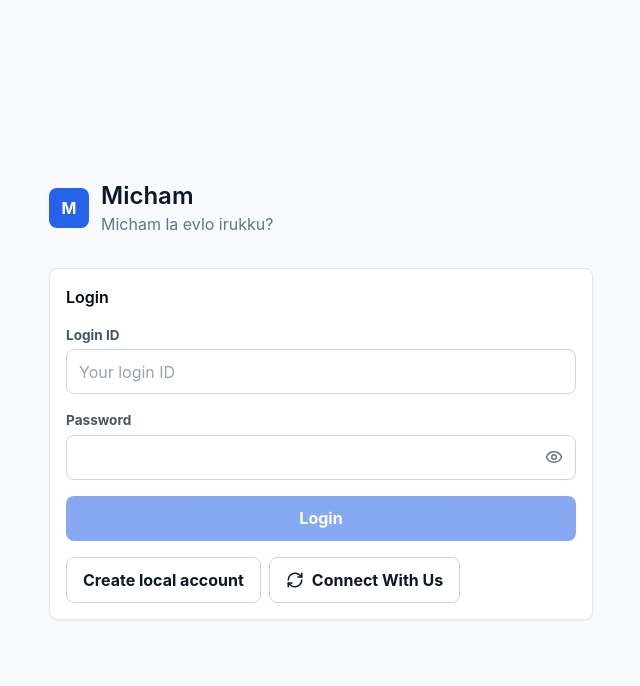
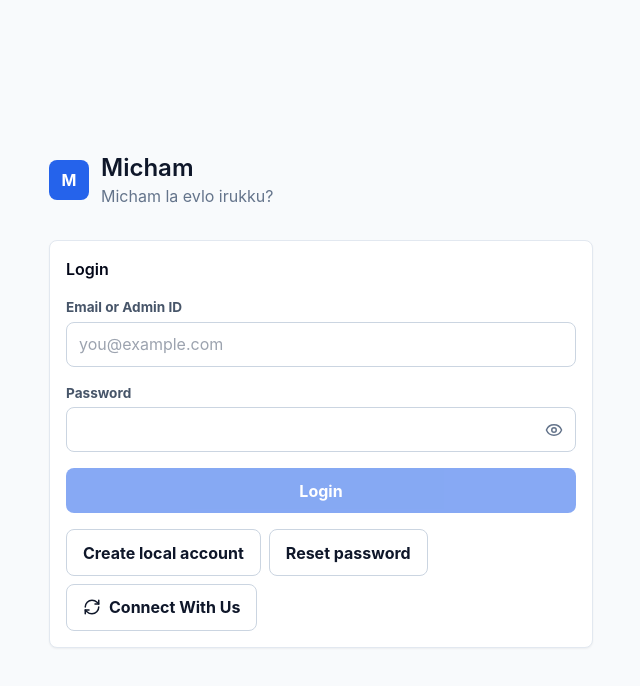
Before and after one commit to SK-JD/Micham, a React (Vite) app: page / in a window 1280 px wide. Shown: the top 686 px of the page, without its empty margins (319-959 px from the left). Built offline with nearby package versions, Linux system fonts and the light colour scheme.

Commit message:
Improve email login and local password reset

```diff
--- a/src/main.tsx
+++ b/src/main.tsx
@@ -122,6 +122,10 @@ function createConnectionCode() {
   return `MCH-${Math.random().toString(36).slice(2, 6).toUpperCase()}-${Math.random().toString(36).slice(2, 6).toUpperCase()}`;
 }
 
+function isValidEmail(value: string) {
+  return /^[^\s@]+@[^\s@]+\.[^\s@]+$/.test(value);
+}
+
 function belongsToProfile<T extends { ownerProfileId?: string; deletedAt?: string }>(item: T, profileId?: string, includeGlobal = false) {
   if (item.deletedAt) return false;
   if (!profileId) return includeGlobal && !item.ownerProfileId;
@@ -389,31 +393,44 @@ function AuthGate({
   onLogin: (profileId: string) => Promise<void>;
   onAdminLogin: () => Promise<void>;
 }) {
-  const [mode, setMode] = useState<"login" | "register" | "connect">("login");
+  const [mode, setMode] = useState<"login" | "register" | "connect" | "reset">("login");
   const [loginId, setLoginId] = useState("");
   const [password, setPassword] = useState("");
+  const [connectionCode, setConnectionCode] = useState("");
+  const [newPassword, setNewPassword] = useState("");
+  const [confirmPassword, setConfirmPassword] = useState("");
   const [displayName, setDisplayName] = useState("");
   const [currency, setCurrency] = useState(config.defaultCurrency);
   const [accounts, setAccounts] = useState([{ name: "Cash", openingBalance: 0 }]);
+  const [formError, setFormError] = useState("");
 
   const login = async () => {
-    const normalizedLoginId = loginId.trim();
+    setFormError("");
+    const normalizedLoginId = loginId.trim().toLowerCase();
     const loginLimit = checkRateLimit(`micham_login_${normalizedLoginId || "blank"}`, LOGIN_LIMIT.max, LOGIN_LIMIT.windowMs);
     if (!loginLimit.allowed) {
-      notify(`Too many login attempts. Try again in ${minutesFromMs(loginLimit.retryAfterMs)} minute(s).`, "error");
-      return;
-    }
-
-    if (normalizedLoginId === config.adminId && password === config.adminPassword) {
+      const message = `Too many login attempts. Try again in ${minutesFromMs(loginLimit.retryAfterMs)} minute(s).`;
+      setFormError(message);
+      notify(message, "error");
+      return;
+    }
+
+    if (loginId.trim() === config.adminId && password === config.adminPassword) {
       resetRateLimit(`micham_login_${normalizedLoginId}`);
       await onAdminLogin();
+      return;
+    }
+
+    if (!isValidEmail(normalizedLoginId)) {
+      setFormError("Use your email address to login, or use the admin ID for admin login.");
       return;
     }
 
     const passwordHash = await hashPassword(password);
     const profile = await db.profiles.where("loginId").equals(normalizedLoginId).first();
     if (!profile || profile.passwordHash !== passwordHash) {
-      notify("Invalid login.", "error");
+      setFormError("Invalid email or password.");
+      notify("Invalid email or password.", "error");
       return;
     }
     if (!profile.connectionCode) {
@@ -424,18 +441,22 @@ function AuthGate({
   };
 
   const register = async () => {
-    const normalizedLoginId = loginId.trim();
-    if (normalizedLoginId.length < 3) {
-      notify("Login ID must be at least 3 characters.", "error");
+    setFormError("");
+    const normalizedLoginId = loginId.trim().toLowerCase();
+    if (!isValidEmail(normalizedLoginId)) {
+      setFormError("Enter a valid email address.");
+      notify("Enter a valid email address.", "error");
       return;
     }
     if (password.length < 8) {
+      setFormError("Password must be at least 8 characters.");
       notify("Password must be at least 8 characters.", "error");
       return;
     }
 
     const existing = await db.profiles.where("loginId").equals(normalizedLoginId).first();
     if (existing) {
+      setFormError("An account already exists for this email.");
       notify("This login ID already exists.", "error");
       return;
     }
@@ -449,7 +470,7 @@ function AuthGate({
         loginId: normalizedLoginId,
         passwordHash,
         connectionCode: createConnectionCode(),
-        displayName: displayName || normalizedLoginId,
+        displayName: displayName || normalizedLoginId.split("@")[0],
         currency,
         setupComplete: true,
         createdAt: timestamp,
@@ -475,6 +496,36 @@ function AuthGate({
     await onLogin(profileId);
   };
 
+  const resetPassword = async () => {
+    setFormError("");
+    const normalizedLoginId = loginId.trim().toLowerCase();
+    if (!isValidEmail(normalizedLoginId)) {
+      setFormError("Enter the email used for this local account.");
+      return;
+    }
+    const profile = await db.profiles.where("loginId").equals(normalizedLoginId).first();
+    if (!profile || profile.connectionCode !== connectionCode.trim().toUpperCase()) {
+      setFormError("Email and connection code do not match.");
+      notify("Email and connection code do not match.", "error");
+      return;
+    }
+    if (newPassword.length < 8) {
+      setFormError("New password must be at least 8 characters.");
+      return;
+    }
+    if (newPassword !== confirmPassword) {
+      setFormError("New password and confirmation do not match.");
+      return;
+    }
+    await db.profiles.update(profile.id, { passwordHash: await hashPassword(newPassword), updatedAt: nowIso() });
+    setPassword("");
+    setNewPassword("");
+    setConfirmPassword("");
+    setConnectionCode("");
+    setMode("login");
+    notify("Password reset. Login with the new password.", "success");
+  };
+
   return (
     <div className="mx-auto flex min-h-screen max-w-xl flex-col justify-center px-4 py-8">
       <div className="mb-8 flex items-center gap-3">
@@ -485,7 +536,8 @@ function AuthGate({
         </div>
       </div>
 
-      <Panel title={mode === "register" ? "Create Local Account" : mode === "connect" ? "Connect With Us" : "Login"}>
+      <Panel title={mode === "register" ? "Create Local Account" : mode === "connect" ? "Connect With Us" : mode === "reset" ? "Reset Password" : "Login"}>
+        {formError ? <div className="form-error">{formError}</div> : null}
         {mode === "connect" ? (
           <div className="grid gap-4">
             <TextField label="Email or phone" value={loginId} onChange={setLoginId} placeholder="you@example.com" />
@@ -494,9 +546,19 @@ function AuthGate({
               Continue with local setup
             </button>
           </div>
+        ) : mode === "reset" ? (
+          <div className="grid gap-4">
+            <TextField label="Email" value={loginId} onChange={setLoginId} placeholder="you@example.com" />
+            <TextField label="Connection code" value={connectionCode} onChange={(value) => setConnectionCode(value.toUpperCase())} placeholder="MCH-ABCD-EFGH" />
+            <TextField label="New password" value={newPassword} onChange={setNewPassword} type="password" />
+            <TextField label="Confirm password" value={confirmPassword} onChange={setConfirmPassword} type="password" />
+            <button className="primary-button" onClick={resetPassword} disabled={!loginId || !connectionCode || !newPassword || !confirmPassword}>
+              Reset Password
+            </button>
+          </div>
         ) : (
           <div className="grid gap-4">
-            <TextField label="Login ID" value={loginId} onChange={setLoginId} placeholder="Your login ID" />
+            <TextField label={mode === "register" ? "Email" : "Email or Admin ID"} value={loginId} onChange={setLoginId} placeholder={mode === "register" ? "you@example.com" : "you@example.com"} />
             <TextField label="Password" value={password} onChange={setPassword} type="password" />
             {mode === "register" ? (
               <>
@@ -548,6 +610,9 @@ function AuthGate({
           <button className="secondary-button" onClick={() => setMode(mode === "register" ? "login" : "register")}>
             {mode === "register" ? "Back to login" : "Create local account"}
           </button>
+          <button className="secondary-button" onClick={() => setMode(mode === "reset" ? "login" : "reset")}>
+            {mode === "reset" ? "Back to login" : "Reset password"}
+          </button>
           <button className="secondary-button" onClick={() => setMode("connect")}>
             <RefreshCw size={18} /> Connect With Us
           </button>
--- a/src/styles/index.css
+++ b/src/styles/index.css
@@ -252,6 +252,17 @@ button:disabled {
   color: #475569;
   font-size: 0.85rem;
   font-weight: 650;
+}
+
+.form-error {
+  background: #fef2f2;
+  border: 1px solid #fecaca;
+  border-radius: 8px;
+  color: #991b1b;
+  font-size: 0.9rem;
+  font-weight: 650;
+  margin-bottom: 1rem;
+  padding: 0.75rem 0.85rem;
 }
 
 .field-input,
```
